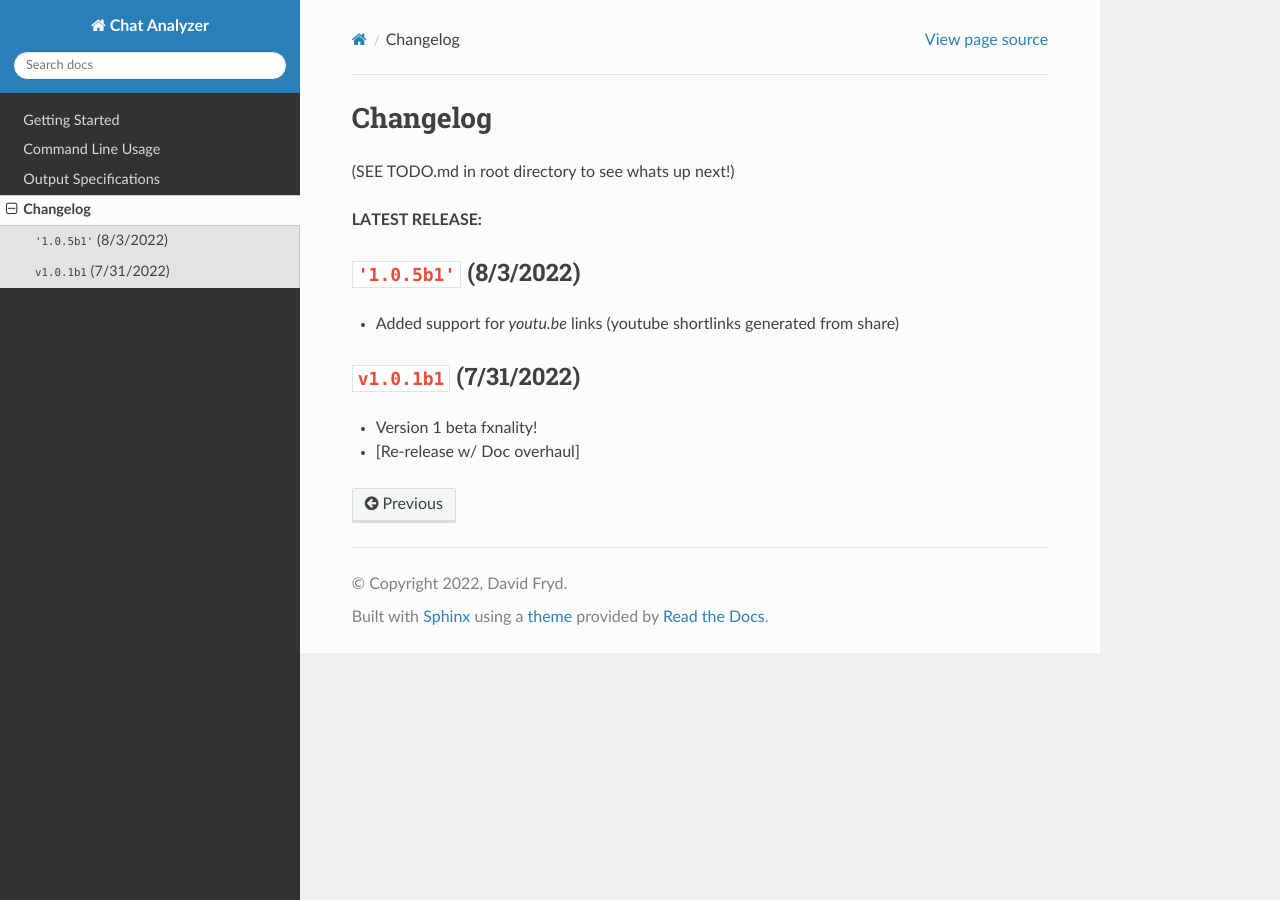
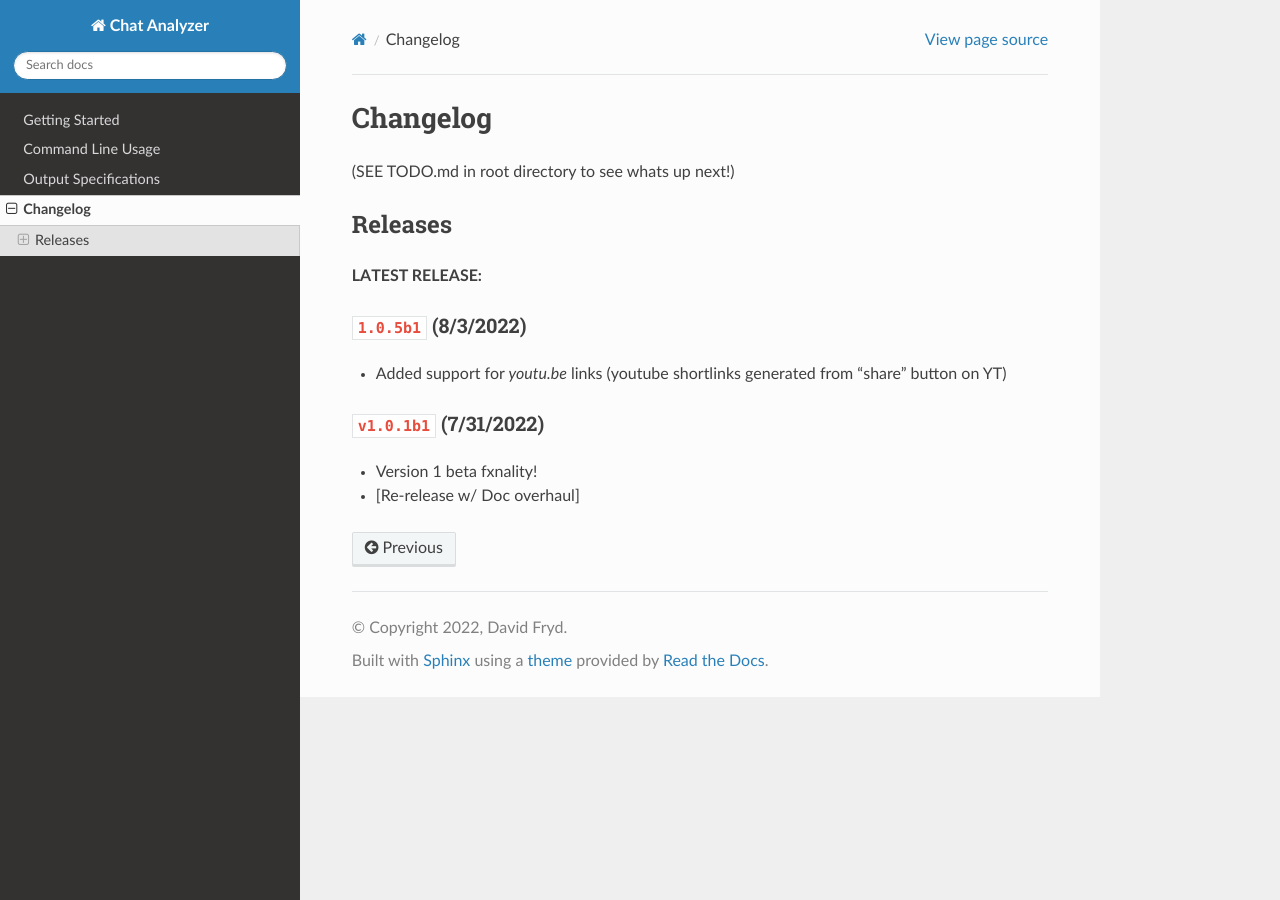
Before and after one commit to David-Fryd/chat-analyzer, a Sphinx documentation site: the page built from docs/source/changelog.rst, in a window 1280 px wide. Built offline with Sphinx 7.4.7 and the Read the Docs theme 2.0.0, drawn with Linux system fonts in a browser that asks for light colours.

Commit message:
docs: minor updates

```diff
--- a/docs/source/changelog.rst
+++ b/docs/source/changelog.rst
@@ -3,11 +3,14 @@ Changelog
 
 (SEE TODO.md in root directory to see whats up next!)
 
+Releases
+***********
+
 **LATEST RELEASE:**
 
-``'1.0.5b1'`` (8/3/2022)
+``1.0.5b1`` (8/3/2022)
 _________________________________
-- Added support for `youtu.be` links (youtube shortlinks generated from share)
+- Added support for `youtu.be` links (youtube shortlinks generated from "share" button on YT)
 
 ``v1.0.1b1`` (7/31/2022)
 _________________________________
--- a/docs/source/gettingstarted.rst
+++ b/docs/source/gettingstarted.rst
@@ -7,7 +7,7 @@ and overall best practices when using the software.
 
 
 
-Usage modes & Source
+Usage Modes & Source
 ---------------------
 
 In its simplest form, this software outputs information about a chatlog associated with a livestream.
```
